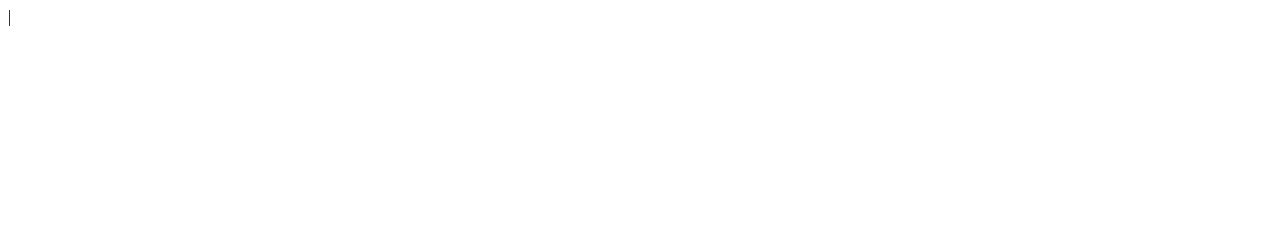
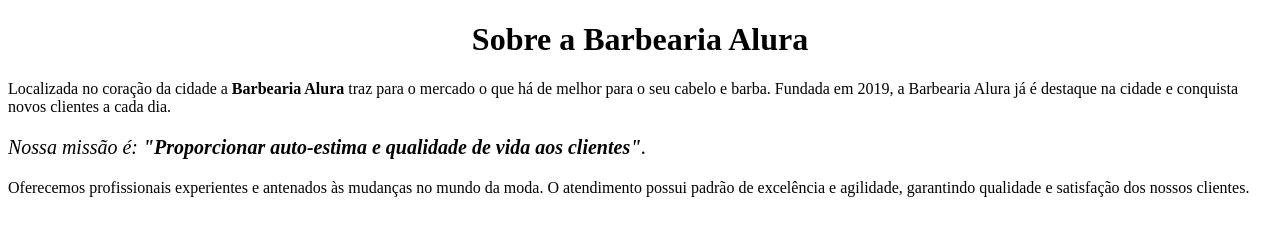
Before and after one commit to majuuff/primeiro-reposit-rio, a plain HTML site: page aula13.html in a window 1280 px wide. Drawn offline with Linux system fonts and the light colour scheme.

Commit message:
Update aula13.html

```diff
--- a/aula13.html
+++ b/aula13.html
@@ -1,18 +1,20 @@
- |<!DOCTYPE html>
+ <!DOCTYPE html>
+<html lang="pt-br">
+    <head>
+        <meta charset="UTF-8">
+        <title>Barbearia Alura</title>
+        <link rel="stylesheet" href="style.css">
+    </head>
 
- <html>
+    <body>
+        <h1 style="text-align: center">Sobre a Barbearia Alura</h1>
 
- <head>
+        <p>Localizada no coração da cidade a <strong>Barbearia Alura</strong> traz para o mercado o que há de melhor para o seu cabelo e barba.
+        Fundada em 2019, a Barbearia Alura já é destaque na cidade e conquista novos clientes a cada dia.</p>
 
- </head>
+        <p style="font-size: 20px"><em>Nossa missão é: <strong>"Proporcionar auto-estima e qualidade de vida aos clientes"</strong>.</em></p>
 
- <body> </body>
-
-
-
-
-
-
-
-
- </html>
+        <p>Oferecemos profissionais experientes e antenados às mudanças no mundo da moda.
+        O atendimento possui padrão de excelência e agilidade, garantindo qualidade e satisfação dos nossos clientes.</p>
+    </body>
+</html>
```
